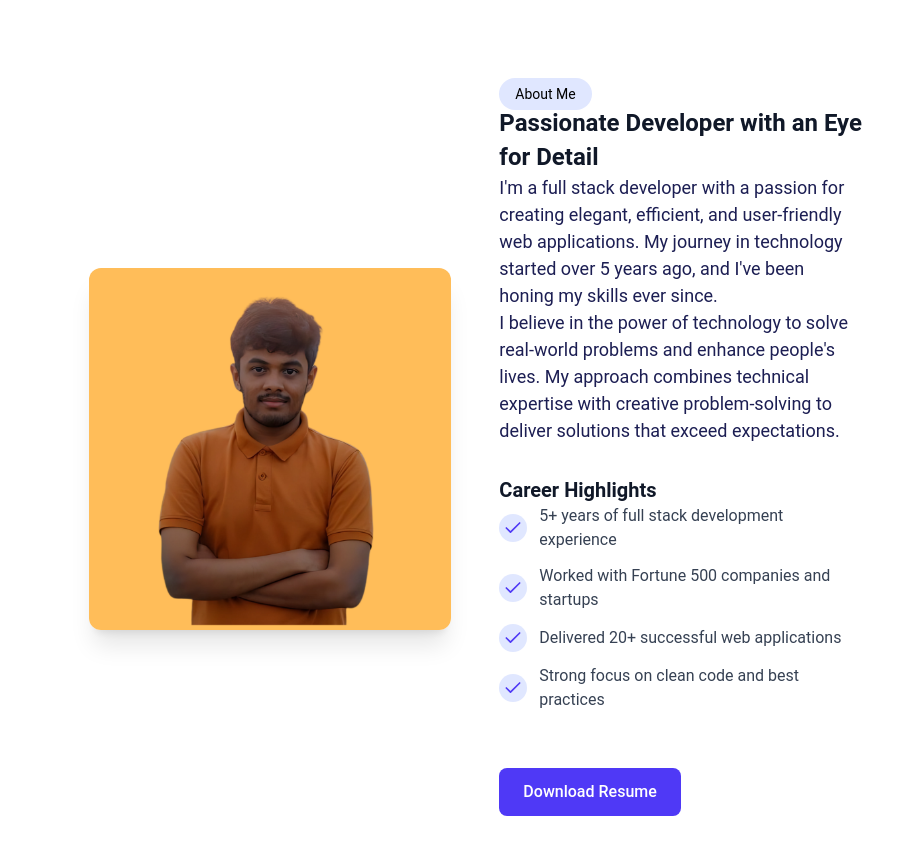
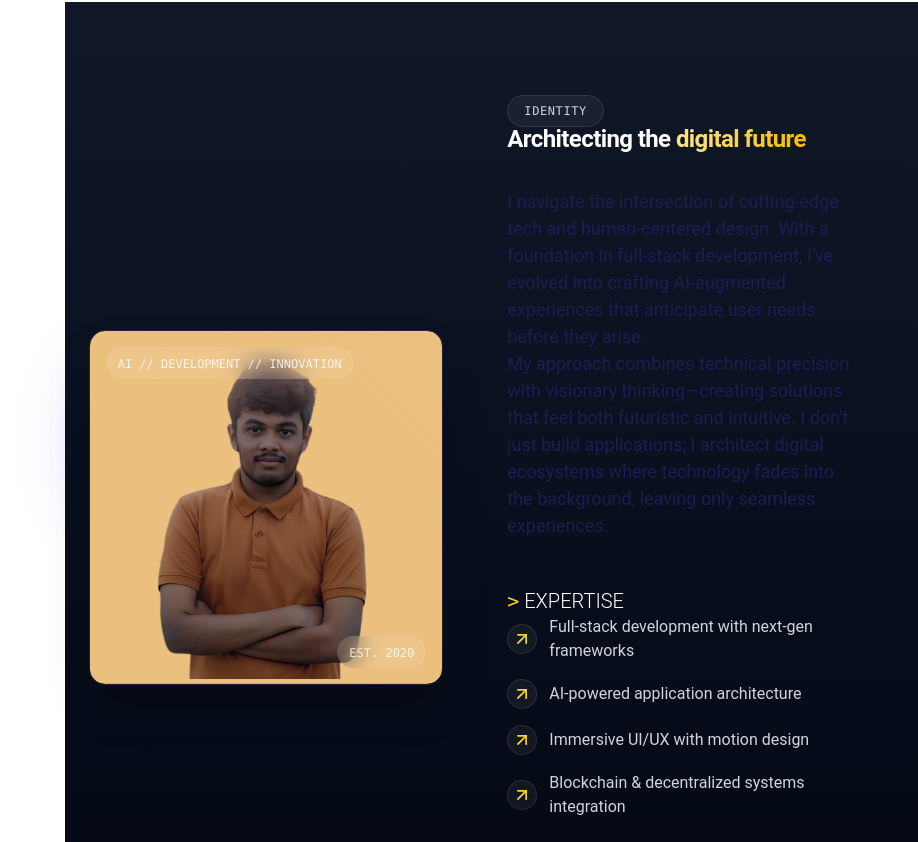
Before and after one commit to MininduBimsara/Portfolio, a React (Vite) app in the folder portfolio/: page / in a window 1280 px wide. Shown: the part 798-1640 px from the top of the page, without its empty margins (362-1280 px from the left). Built offline with nearby package versions, Linux system fonts and the light colour scheme.

Commit message:
Revamp AboutMe component with new design and content; add FixedPanel for enhanced layout

```diff
--- a/portfolio/src/Components/AboutMe.jsx
+++ b/portfolio/src/Components/AboutMe.jsx
@@ -1,67 +1,101 @@
-import { Check } from "lucide-react";
+import React from "react";
+import { ArrowUpRight } from "lucide-react";
 
 export default function AboutMe() {
-  const highlights = [
-    "5+ years of full stack development experience",
-    "Worked with Fortune 500 companies and startups",
-    "Delivered 20+ successful web applications",
-    "Strong focus on clean code and best practices",
+  const expertise = [
+    "Full-stack development with next-gen frameworks",
+    "AI-powered application architecture",
+    "Immersive UI/UX with motion design",
+    "Blockchain & decentralized systems integration",
   ];
 
   return (
-    <section id="AboutMe" className="py-20 bg-white">
+    <section
+      id="AboutMe"
+      className="py-24 bg-gradient-to-b from-gray-900 to-gray-950"
+    >
       <div className="container mx-auto px-6">
-        <div className="flex flex-col lg:flex-row items-center gap-12">
+        <div className="flex flex-col lg:flex-row items-center gap-16">
           <div className="w-full lg:w-1/2 relative">
-            <div className="absolute -top-6 -left-6 w-64 h-64 bg-indigo-100 rounded-xl -z-10"></div>
-            <div className="absolute -bottom-6 -right-6 w-64 h-64 bg-indigo-200 rounded-xl -z-10"></div>
-            <div className="relative z-10 rounded-xl overflow-hidden shadow-xl">
+            {/* Decorative elements */}
+            <div className="absolute -top-8 -left-8 w-72 h-72 bg-gradient-to-br from-indigo-500/10 to-purple-500/10 rounded-full blur-xl -z-10"></div>
+            <div className="absolute -bottom-8 -right-8 w-72 h-72 bg-gradient-to-tr from-amber-500/10 to-pink-500/10 rounded-full blur-xl -z-10"></div>
+
+            {/* Main image container */}
+            <div className="relative z-10 rounded-2xl overflow-hidden shadow-2xl border border-white/10 backdrop-blur-sm">
+              <div className="absolute inset-0 bg-gradient-to-tr from-gray-800/30 to-gray-900/30 backdrop-blur-sm"></div>
               <img
                 src="/img/about.png"
-                alt="About Me"
-                className="w-full h-auto object-cover"
+                alt="Profile"
+                className="w-full h-auto object-cover mix-blend-luminosity"
               />
+
+              {/* Futuristic overlay elements */}
+              <div className="absolute top-0 left-0 w-full h-full">
+                <div className="absolute top-4 left-4 bg-white/10 px-3 py-1 rounded-full backdrop-blur-md">
+                  <span className="text-xs font-mono text-white/80">
+                    AI // DEVELOPMENT // INNOVATION
+                  </span>
+                </div>
+                <div className="absolute bottom-4 right-4 bg-white/10 px-3 py-1 rounded-full backdrop-blur-md">
+                  <span className="text-xs font-mono text-white/80">
+                    EST. 2020
+                  </span>
+                </div>
+              </div>
             </div>
           </div>
 
-          <div className="w-full lg:w-1/2 space-y-6">
-            <span className="bg-indigo-100 text-indigo-800 px-4 py-2 rounded-full text-sm font-medium">
-              About Me
-            </span>
-            <h2 className="text-3xl md:text-4xl font-bold text-gray-900">
-              Passionate Developer with an Eye for Detail
-            </h2>
-            <p className="text-lg text-gray-600">
-              I'm a full stack developer with a passion for creating elegant,
-              efficient, and user-friendly web applications. My journey in
-              technology started over 5 years ago, and I've been honing my
-              skills ever since.
-            </p>
-            <p className="text-lg text-gray-600">
-              I believe in the power of technology to solve real-world problems
-              and enhance people's lives. My approach combines technical
-              expertise with creative problem-solving to deliver solutions that
-              exceed expectations.
+          <div className="w-full lg:w-1/2 space-y-8">
+            <div className="space-y-2">
+              <span className="bg-white/5 text-white/80 px-4 py-2 rounded-full text-xs font-mono tracking-wider border border-white/10 backdrop-blur-sm">
+                IDENTITY
+              </span>
+              <h2 className="text-4xl md:text-5xl font-light text-white tracking-tight">
+                Architecting the{" "}
+                <span className="font-bold bg-gradient-to-r from-amber-200 to-amber-400 bg-clip-text text-transparent">
+                  digital future
+                </span>
+              </h2>
+            </div>
+
+            <p className="text-lg text-gray-300 leading-relaxed">
+              I navigate the intersection of cutting-edge tech and
+              human-centered design. With a foundation in full-stack
+              development, I've evolved into crafting AI-augmented experiences
+              that anticipate user needs before they arise.
             </p>
 
-            <div className="mt-8">
-              <h3 className="text-xl font-semibold text-gray-900 mb-4">
-                Career Highlights
+            <p className="text-lg text-gray-300 leading-relaxed">
+              My approach combines technical precision with visionary
+              thinking—creating solutions that feel both futuristic and
+              intuitive. I don't just build applications; I architect digital
+              ecosystems where technology fades into the background, leaving
+              only seamless experiences.
+            </p>
+
+            <div className="mt-12 space-y-4">
+              <h3 className="text-xl font-light text-white">
+                <span className="font-mono text-amber-300">{">"}</span>{" "}
+                EXPERTISE
               </h3>
-              <ul className="space-y-3">
-                {highlights.map((item, index) => (
-                  <li key={index} className="flex items-center gap-3">
-                    <div className="bg-indigo-100 p-1 rounded-full">
-                      <Check className="h-5 w-5 text-indigo-600" />
+              <ul className="space-y-4">
+                {expertise.map((item, index) => (
+                  <li key={index} className="flex items-center gap-3 group">
+                    <div className="bg-white/5 border border-white/10 p-1 rounded-full group-hover:bg-amber-400/20 transition-colors duration-300">
+                      <ArrowUpRight className="h-5 w-5 text-amber-300" />
                     </div>
-                    <span className="text-gray-700">{item}</span>
+                    <span className="text-gray-300 group-hover:text-white transition-colors duration-300">
+                      {item}
+                    </span>
                   </li>
                 ))}
               </ul>
             </div>
 
-            <button className="mt-8 bg-indigo-600 hover:bg-indigo-700 text-white font-medium py-3 px-6 rounded-lg transition-all">
-              Download Resume
+            <button className="mt-12 bg-white/5 hover:bg-white/10 border border-white/10 text-white font-light py-3 px-6 rounded-full transition-all duration-300 flex items-center gap-2 group">
+              <span>View credentials</span>
+              <ArrowUpRight className="h-4 w-4 group-hover:translate-x-1 group-hover:-translate-y-1 transition-transform duration-300" />
             </button>
           </div>
         </div>
--- /dev/null
+++ b/portfolio/src/Components/FixedPanel.jsx
@@ -0,0 +1,53 @@
+
+const FixedPanel = ({ scrollPosition, heroSectionHeight }) => {
+  return (
+    // Fixed Panel
+    <div
+      className={`fixed -left-full md:static md:left-0 md:w-2/5 lg:w-1/3 md:h-screen md:sticky top-0 bg-gradient-to-b from-indigo-50 to-white p-6 md:p-12 md:flex md:flex-col md:justify-center ${
+        scrollPosition <= heroSectionHeight
+          ? "md:opacity-0"
+          : "md:opacity-100 transition-opacity duration-500"
+      }`}
+    >
+      <div className="max-w-md mx-auto">
+        {/* Profile Image */}
+        <div className="relative w-40 h-40 mx-auto mb-8">
+          <div className="absolute inset-0 rounded-full bg-indigo-200 transform -rotate-6"></div>
+          <div className="absolute inset-0 rounded-full overflow-hidden">
+            <img
+              src="/img/profile.jpg"
+              alt="Profile"
+              className="w-full h-full object-cover"
+            />
+          </div>
+        </div>
+
+        {/* Name and Title */}
+        <h2 className="text-3xl font-bold text-center text-gray-900 mb-2">
+          Your Name
+        </h2>
+        <p className="text-indigo-600 text-center font-medium mb-6">
+          Full Stack Developer
+        </p>
+
+        {/* Brief Description */}
+        <p className="text-gray-600 text-center mb-8">
+          I craft responsive and performant web applications with modern
+          technologies and a focus on user experience and clean code.
+        </p>
+
+        {/* Call to Action Buttons */}
+        <div className="flex flex-wrap justify-center gap-4">
+          <button className="bg-indigo-600 hover:bg-indigo-700 text-white font-medium py-2 px-4 rounded-lg transition-all flex items-center gap-2">
+            Contact Me
+          </button>
+          <button className="bg-white hover:bg-gray-100 text-indigo-600 border border-indigo-600 font-medium py-2 px-4 rounded-lg transition-all">
+            Download CV
+          </button>
+        </div>
+      </div>
+    </div>
+  );
+};
+
+export default FixedPanel;
--- a/portfolio/src/Pages/Home/Home.jsx
+++ b/portfolio/src/Pages/Home/Home.jsx
@@ -5,6 +5,7 @@ import HeroSection from "../../Components/HeroSection";
 import MyPortfolio from "../../Components/MyPortfolio";
 import MySkills from "../../Components/MySkills";
 import Testimonial from "../../Components/Testimonials";
+import Fixedpanel from "../../Components/FixedPanel";
 import React, { useEffect, useState } from "react";
 
 export default function Home() {
@@ -30,51 +31,10 @@ export default function Home() {
       {/* Split Layout - Fixed Left Panel & Scrollable Right Content */}
       <div className="flex flex-col md:flex-row relative">
         {/* Fixed Left Panel */}
-        <div
-          className={`fixed -left-full md:static md:left-0 md:w-2/5 lg:w-1/3 md:h-screen md:sticky top-0 bg-gradient-to-b from-indigo-50 to-white p-6 md:p-12 md:flex md:flex-col md:justify-center ${
-            scrollPosition <= heroSectionHeight
-              ? "md:opacity-0"
-              : "md:opacity-100 transition-opacity duration-500"
-          }`}
-        >
-          <div className="max-w-md mx-auto">
-            {/* Profile Image */}
-            <div className="relative w-40 h-40 mx-auto mb-8">
-              <div className="absolute inset-0 rounded-full bg-indigo-200 transform -rotate-6"></div>
-              <div className="absolute inset-0 rounded-full overflow-hidden">
-                <img
-                  src="/img/profile.jpg"
-                  alt="Profile"
-                  className="w-full h-full object-cover"
-                />
-              </div>
-            </div>
-
-            {/* Name and Title */}
-            <h2 className="text-3xl font-bold text-center text-gray-900 mb-2">
-              Your Name
-            </h2>
-            <p className="text-indigo-600 text-center font-medium mb-6">
-              Full Stack Developer
-            </p>
-
-            {/* Brief Description */}
-            <p className="text-gray-600 text-center mb-8">
-              I craft responsive and performant web applications with modern
-              technologies and a focus on user experience and clean code.
-            </p>
-
-            {/* Call to Action Buttons */}
-            <div className="flex flex-wrap justify-center gap-4">
-              <button className="bg-indigo-600 hover:bg-indigo-700 text-white font-medium py-2 px-4 rounded-lg transition-all flex items-center gap-2">
-                Contact Me
-              </button>
-              <button className="bg-white hover:bg-gray-100 text-indigo-600 border border-indigo-600 font-medium py-2 px-4 rounded-lg transition-all">
-                Download CV
-              </button>
-            </div>
-          </div>
-        </div>
+        <Fixedpanel
+          scrollPosition={scrollPosition}
+          heroSectionHeight={heroSectionHeight}
+        />
 
         {/* Scrollable Right Content */}
         <div className="w-full md:w-3/5 lg:w-2/3 p-0">
```
